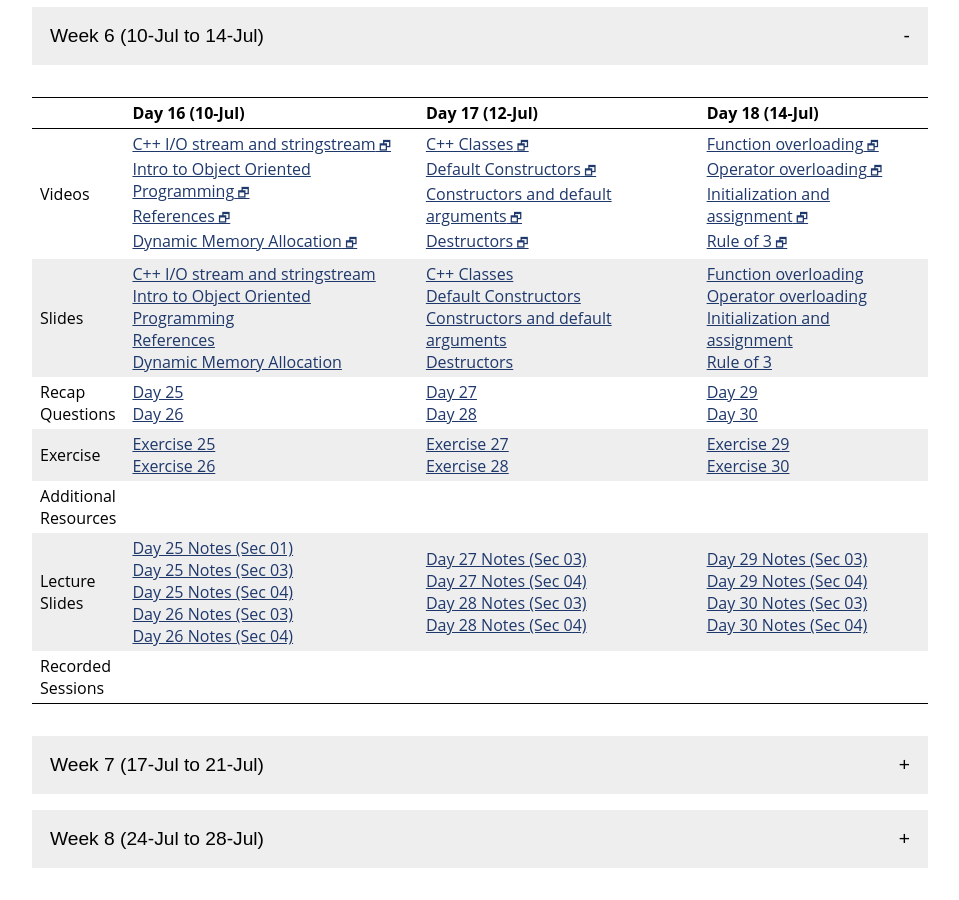
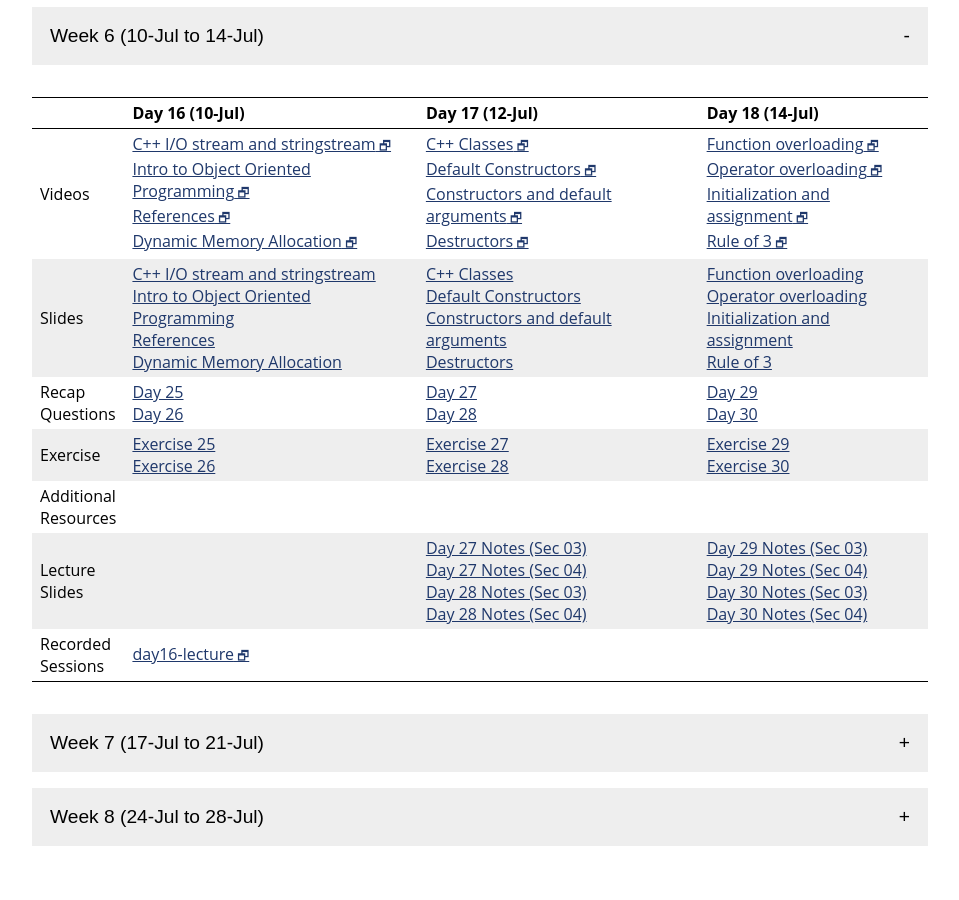
Before and after one commit to jhu-ip/cs220-summer24, a Jekyll site: the page built from material.md, in a window 1280 px wide and 900 px high, scrolled down 579 px. Shown: the whole window, without its empty margins (160-1119 px from the left). Built offline with Jekyll 4.4.1, drawn with Linux system fonts in a browser that asks for light colours; after the commit the page ends 1457 px from its top, so only the background shows below that.

Commit message:
Added lecture recordings

```diff
--- a/material.md
+++ b/material.md
@@ -296,9 +296,9 @@
     </tr>
     <tr>
       <td>Recorded<br>Sessions</td>
+      <td><a href=' https://jh.hosted.panopto.com/Panopto/Pages/Viewer.aspx?id=218b76a7-7b04-4813-af3d-b034011239e6 '>day13-lecture</a></td>
       <td></td>
-      <td></td>
-      <td></td>
+      <td><a href=' https://jh.hosted.panopto.com/Panopto/Pages/Viewer.aspx?id=81e3de09-8482-476f-a134-b0380111a4a1 '>day15-lecture</a><br><a href=' https://jh.hosted.panopto.com/Panopto/Pages/Viewer.aspx?id=e59bbf9a-c9c2-4191-a7fb-b03d004de648 '>day15-lecture-supplement</a></td>
     </tr>
   </tbody>
 </table>
@@ -347,13 +347,13 @@
     </tr>
     <tr>
       <td>Lecture<br>Slides</td>
-      <td><a href='slides/notes/sp23_day25_sec01.pdf'>Day 25 Notes (Sec 01)</a><br><a href='slides/notes/sp23_day25_sec03.pdf'>Day 25 Notes (Sec 03)</a><br><a href='slides/notes/sp23_day25_sec04.pdf'>Day 25 Notes (Sec 04)</a><br><a href='slides/notes/sp23_day26_sec03.pdf'>Day 26 Notes (Sec 03)</a><br><a href='slides/notes/sp23_day26_sec04.pdf'>Day 26 Notes (Sec 04)</a></td>
+      <td></td>
       <td><a href='slides/notes/sp23_day27_sec03.pdf'>Day 27 Notes (Sec 03)</a><br><a href='slides/notes/sp23_day27_sec04.pdf'>Day 27 Notes (Sec 04)</a><br><a href='slides/notes/sp23_day28_sec03.pdf'>Day 28 Notes (Sec 03)</a><br><a href='slides/notes/sp23_day28_sec04.pdf'>Day 28 Notes (Sec 04)</a></td>
       <td><a href='slides/notes/sp23_day29_sec03.pdf'>Day 29 Notes (Sec 03)</a><br><a href='slides/notes/sp23_day29_sec04.pdf'>Day 29 Notes (Sec 04)</a><br><a href='slides/notes/sp23_day30_sec03.pdf'>Day 30 Notes (Sec 03)</a><br><a href='slides/notes/sp23_day30_sec04.pdf'>Day 30 Notes (Sec 04)</a></td>
     </tr>
     <tr>
       <td>Recorded<br>Sessions</td>
-      <td></td>
+      <td><a class='external' target='_blank' href='https://jh.hosted.panopto.com/Panopto/Pages/Viewer.aspx?id=324f89c3-818b-44b8-b10b-b03b01127cf5'>day16-lecture</a></td>
       <td></td>
       <td></td>
     </tr>
```
Also changed, not shown: material.csv (+7 -6 lines).
